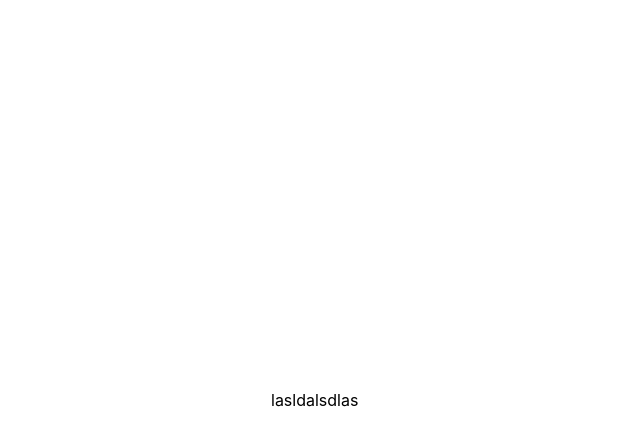
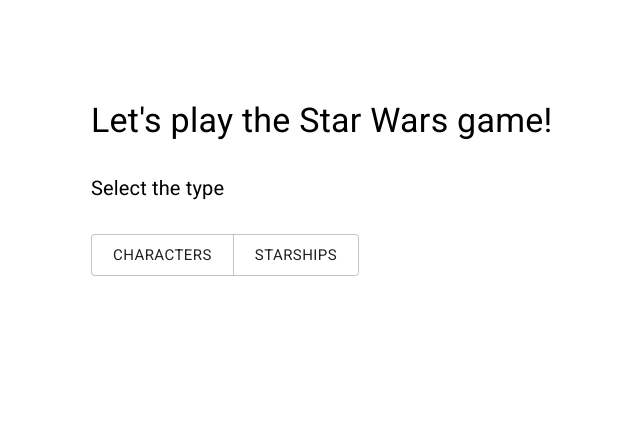
Before and after one commit to mlynek600/space-game, a React (Create React App) app: page / in a window 1280 px wide. Shown: the top 446 px of the page, without its empty margins (93-733 px from the left). Built offline with nearby package versions, Linux system fonts and the light colour scheme; no server answers.

Commit message:
titles buttons

```diff
--- a/src/App.css
+++ b/src/App.css
@@ -1,7 +1,4 @@
 .App {
-    display: flex;
-    justify-content: center;
-    align-items: center;
     width: 100vw;
     height: 100vh;
 }
--- a/src/components/Card.tsx
+++ b/src/components/Card.tsx
@@ -37,9 +37,11 @@
   hyperdriveRating,
 }) => {
   const classes = useStyles()
+
   const bull = <span className={classes.bullet}>•</span>
 
   const firstFeature = mass ? `mass: ${mass}` : `length: ${length}`
+
   const secondFeature = height
     ? `height: ${mass}`
     : `hyperdrive rating: ${hyperdriveRating}`
--- a/src/components/Game.tsx
+++ b/src/components/Game.tsx
@@ -1,6 +1,12 @@
 import React, { useContext } from 'react'
 
-import { Container } from '@material-ui/core'
+import {
+  Container,
+  Typography,
+  makeStyles,
+  Button,
+  ButtonGroup,
+} from '@material-ui/core'
 
 import { Context } from '../context'
 import { CharacterType, StarshipType } from '../types'
@@ -12,10 +18,37 @@
   starships: StarshipType[]
 }
 
+const useStyles = makeStyles({
+  root: {
+    height: '100%',
+    paddingTop: '100px',
+  },
+  pos: {
+    marginBottom: 30,
+  },
+})
+
 const Game: React.FC = () => {
   const gameData = useContext(Context) as GameDataType
 
-  return <Container maxWidth="sm">lasldalsdlas</Container>
+  const classes = useStyles()
+
+  return (
+    <Container maxWidth="md" className={classes.root}>
+      <Typography variant="h4" className={classes.pos}>
+        Let's play the Star Wars game!
+      </Typography>
+
+      <Typography variant="h6" className={classes.pos}>
+        Select the type
+      </Typography>
+
+      <ButtonGroup size="large">
+        <Button>Characters</Button>
+        <Button>Starships</Button>
+      </ButtonGroup>
+    </Container>
+  )
 }
 
 export default Game
```
Also changed, not shown: 1 other file (tests, documents, lock files or other folders).
